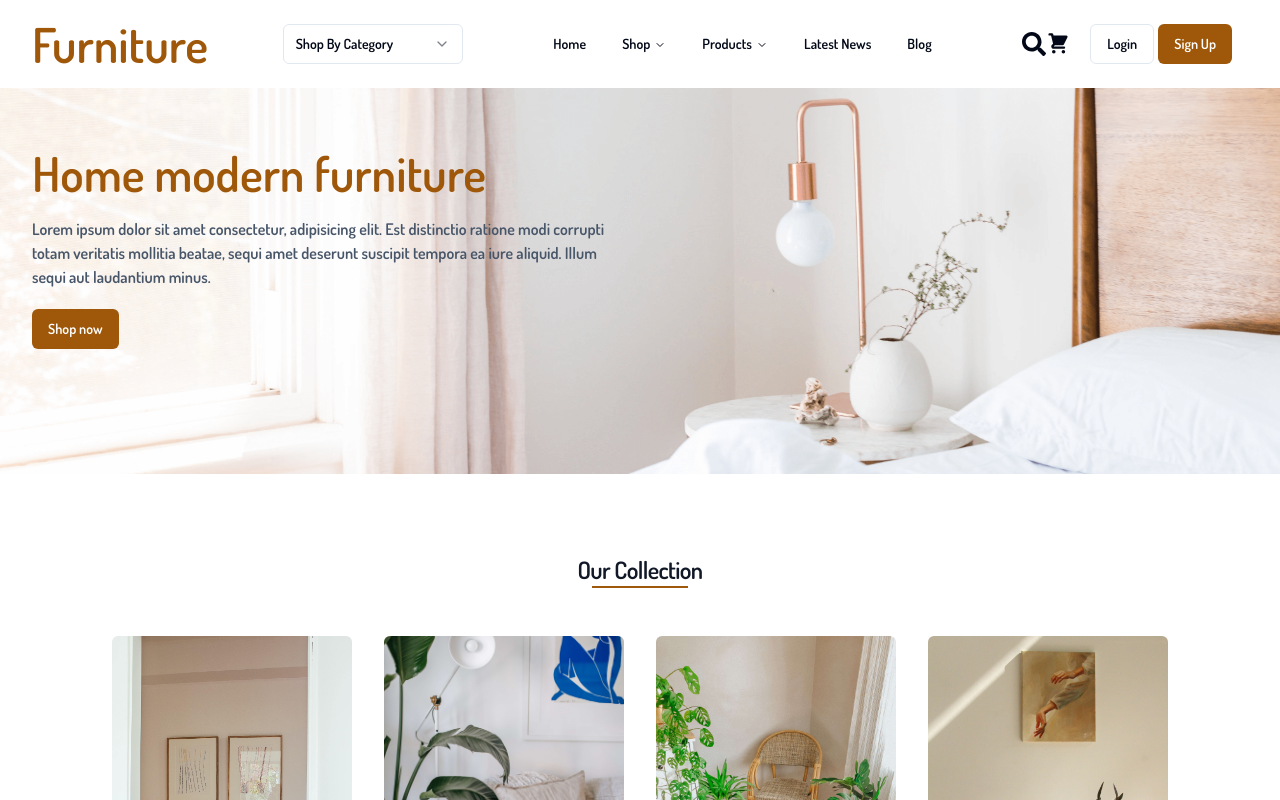
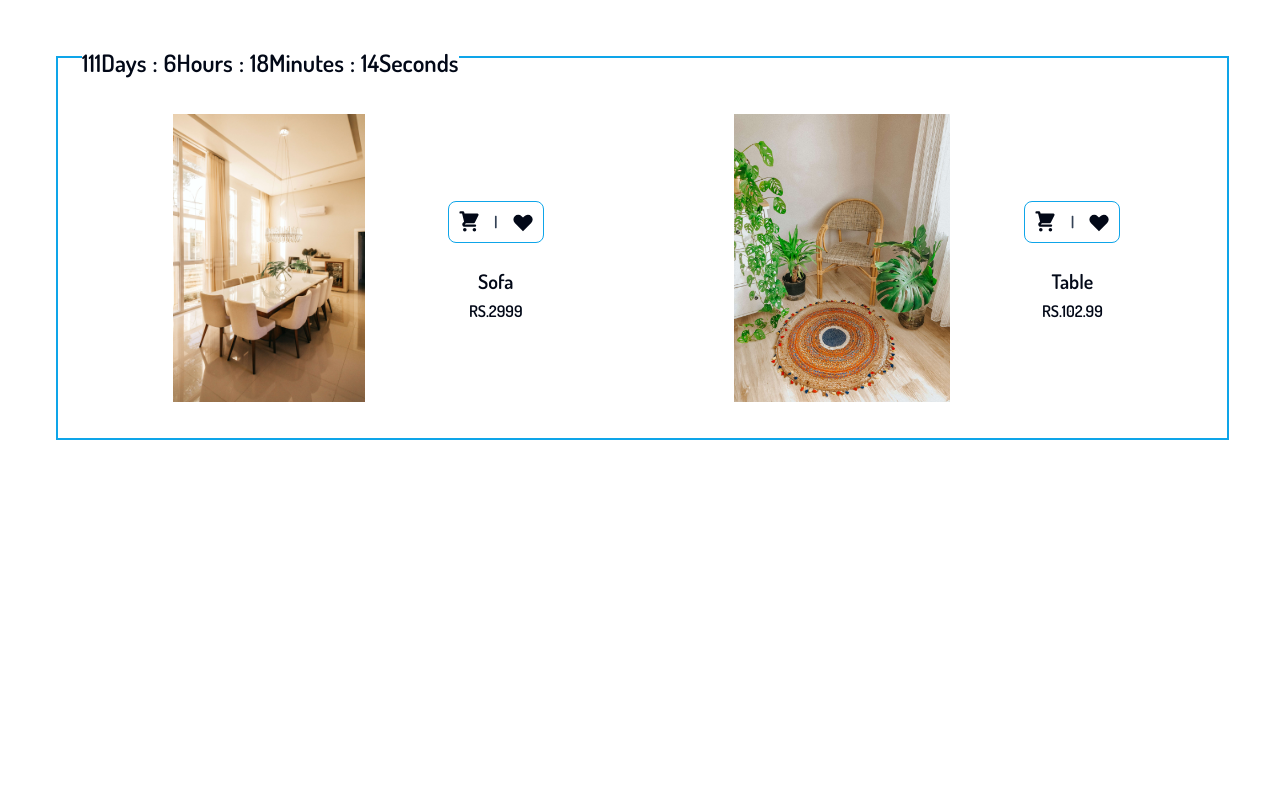
Before and after one commit to SalinaPrajapati/FurnishCraft, a Next.js app: page / in a window 1280 px wide. Shown: the top 800 px of the page. Built offline with nearby package versions, Linux system fonts and the light colour scheme.

Commit message:
fix responsive design

```diff
--- a/src/app/page.tsx
+++ b/src/app/page.tsx
@@ -10,9 +10,9 @@ export default function HomePage() {
   return (
     <>
       <ReduxProvider>
-        <Navbar />
+        {/* <Navbar />
         <Banner></Banner>
-        <Collection></Collection>
+        <Collection></Collection> */}
         <Product></Product>
       </ReduxProvider>
     </>
--- a/src/components/Product.tsx
+++ b/src/components/Product.tsx
@@ -7,6 +7,13 @@ import { products } from "@/utils/product";
 
 export default function Product() {
   const [isHovered, setIsHovered] = useState(false);
+  const [productsState, setProductsState] = useState(products.map(() => ({ isHovered: false })));
+
+  const handleHoverChange = (index:any, isHovered:any) => {
+    const updatedProducts = [...productsState];
+    updatedProducts[index].isHovered = isHovered;
+    setProductsState(updatedProducts);
+  };
 
   const myStyle = {
     bottom: "30.2rem",
@@ -22,17 +29,17 @@ export default function Product() {
         {products.map((product: any, index: number) => (
           <div
             key={index}
-            className="h-auto w-full flex-none md:flex align-middle"
+            className="h-auto w-full flex-none md:flex align-middle justify-evenly items-center"
           >
             <div
-              onMouseEnter={() => setIsHovered(true)}
-              onMouseLeave={() => setIsHovered(false)}
+              onMouseEnter={() => handleHoverChange(index, true)}
+              onMouseLeave={() => handleHoverChange(index, false)}
               className="max-w-[18rem]"
             >
               <div className="max-w-[18rem] h-72 inline-block align-middle relative overflow-hidden bg-cover bg-no-repeat">
                 <img
                   src={
-                    isHovered
+                    productsState[index].isHovered
                       ? product.images[0].image
                       : product.images[0].picture
                   }
@@ -40,7 +47,8 @@ export default function Product() {
                 />
               </div>
             </div>
-            <div className="flex justify-between mt-2 p-2 border-solid rounded-lg border w-24 m-auto border-sky-500">
+            <div className="flex flex-col text-center">
+              <div className="flex justify-between mt-2 p-2 border-solid rounded-lg border w-24 border-sky-500">
                 <span className="flex justify-center items-center">
                   <HiShoppingCart style={{ fontSize: "24px" }} />
                 </span>
@@ -49,6 +57,13 @@ export default function Product() {
                   <HiHeart style={{ fontSize: "24px" }} />
                 </span>
               </div>
+              <div className="mt-6 text-xl font-extrabold">
+                <p>{product.name}</p>
+                </div>
+                <div className="mt-1">
+                  <p>{product.price}</p>
+                </div>
+            </div>
           </div>
         ))}
       </div>
--- a/src/utils/product.tsx
+++ b/src/utils/product.tsx
@@ -3,7 +3,7 @@ export const products = [
     id: "64a654593e91b8e73a351e9b",
     name: "Sofa",
     description: "Short description",
-    price: 2999,
+    price: "RS.2999",
     brand: "apple",
     category: "Sofa",
     inStock: true,
@@ -21,7 +21,7 @@ export const products = [
     id: "64a4ebe300900d44bb50628a",
     name: "Table",
     description: "PERFECT STROKE KEYS",
-    price: 102.99,
+    price: "RS.102.99",
     brand: "table",
     category: "Accesories",
     inStock: true,
```
Lines whose indentation alone changed are shown as unchanged.
